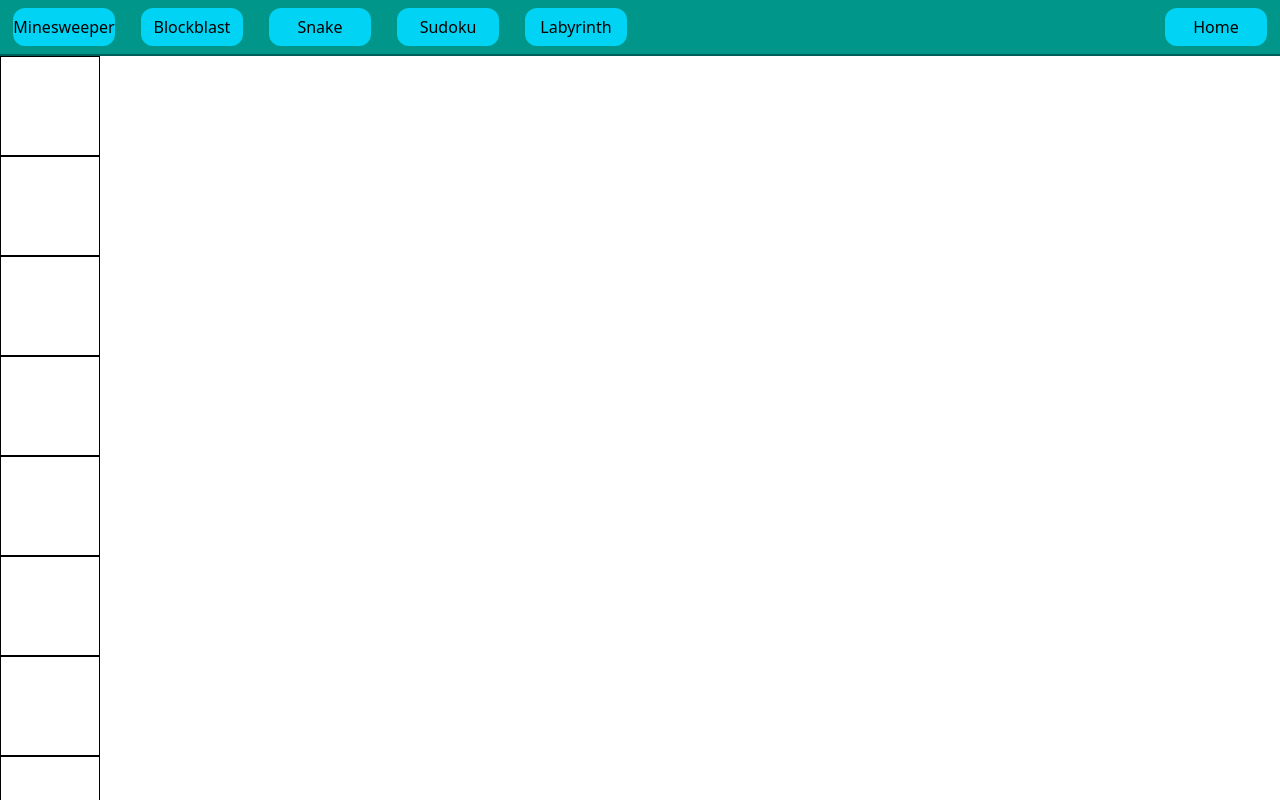
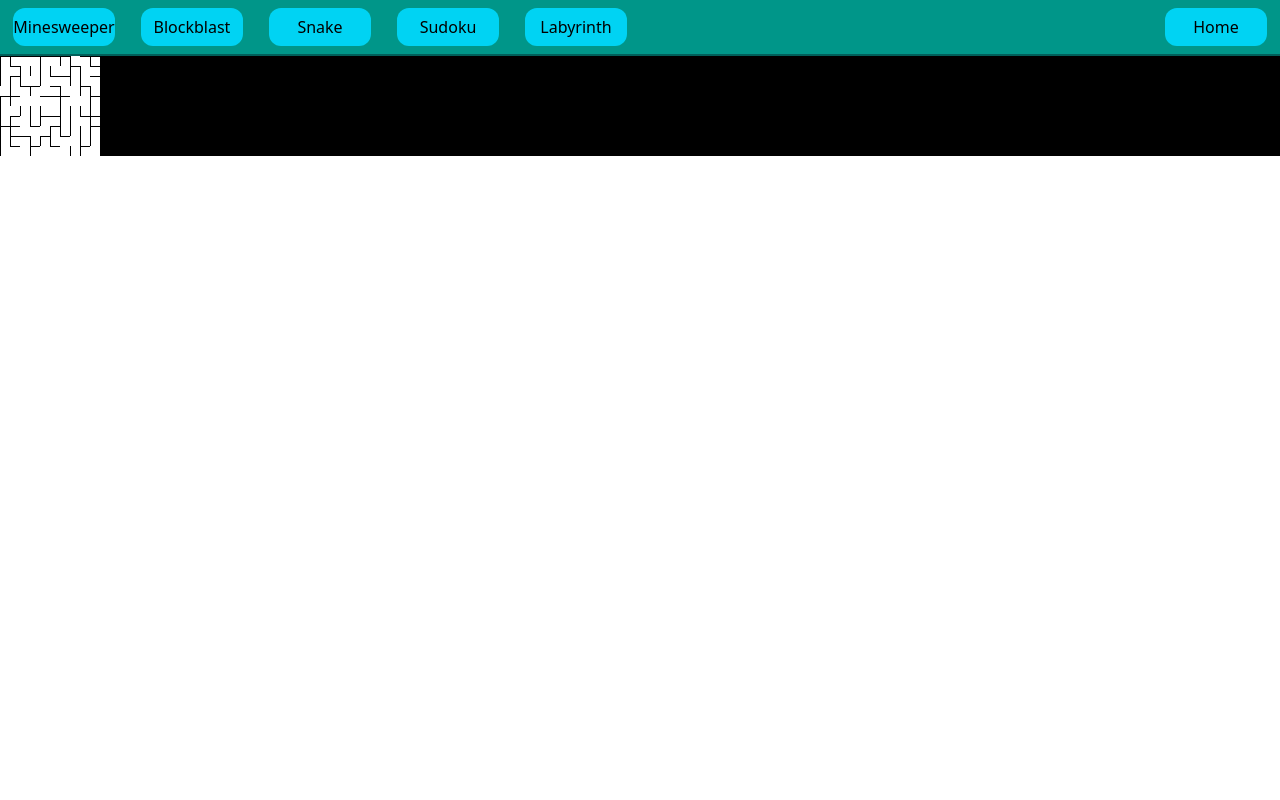
Before and after one commit to hueHelli/GameHub_V2, an Angular app: page /labyrinth in a window 1280 px wide. Shown: the top 800 px of the page. Built offline with nearby package versions, Linux system fonts and the light colour scheme.

Commit message:
Edited labyrinth generation

```diff
--- a/src/app/components/labyrinth/labyrinth-field-component/labyrinth-field-component.html
+++ b/src/app/components/labyrinth/labyrinth-field-component/labyrinth-field-component.html
@@ -1,4 +1,4 @@
-<svg width="100" height="100" xmlns="http://www.w3.org/2000/svg">
+<svg width="10" height="10" xmlns="http://www.w3.org/2000/svg">
   @if (field?.walls?.n == myWall.wall) {
     <line x1="0" y1="0" x2="100" y2="0" style="stroke: black; stroke-width: 2" />
   }
@@ -12,3 +12,15 @@
     <line x1="0" y1="100" x2="0" y2="0" style="stroke: black; stroke-width: 2" />
   }
 </svg>
+<!-- @if (field?.walls?.n == myWall.wall) {
+  N
+}
+@if (field?.walls?.e == myWall.wall) {
+  E
+}
+@if (field?.walls?.s == myWall.wall) {
+  S
+}
+@if (field?.walls?.w == myWall.wall) {
+  W
+} -->
--- a/src/app/components/labyrinth/labyrinth-field-component/labyrinthField.ts
+++ b/src/app/components/labyrinth/labyrinth-field-component/labyrinthField.ts
@@ -26,19 +26,19 @@ export class labyrinthField {
     this.walls = walls;
   }
 
-  setWall(direction: cardinalDirection): void {
+  openWall(direction: cardinalDirection): void {
     switch (direction) {
       case cardinalDirection.n:
-        this.walls.n = wall.wall;
+        this.walls.n = wall.open;
         break;
       case cardinalDirection.e:
-        this.walls.e = wall.wall;
+        this.walls.e = wall.open;
         break;
       case cardinalDirection.s:
-        this.walls.s = wall.wall;
+        this.walls.s = wall.open;
         break;
       case cardinalDirection.w:
-        this.walls.w = wall.wall;
+        this.walls.w = wall.open;
         break;
     }
   }
--- a/src/app/components/labyrinth/labyrinth.html
+++ b/src/app/components/labyrinth/labyrinth.html
@@ -1,8 +1,15 @@
-@for (l of labyrinthFields; track $index) {
-  <app-labyrinth-field-component [field]="l"></app-labyrinth-field-component>
-  <!-- <div class="flex">
-    @for (y of x; track $index) {
-      <app-labyrinth-field [isWall]="y.isWall" [isPlayer]="y.isPlayer"></app-labyrinth-field>
-    }
-  </div> -->
-}
+<div class="bg-black">
+  @if (generated) {
+    <div class="flex flex-row">
+      @for (dx of [].constructor(width); track $index; let x = $index) {
+        <div class="flex flex-col bg-white">
+          @for (dy of [].constructor(height); track $index; let y = $index) {
+            <app-labyrinth-field-component
+              [field]="getFieldAt(x, y)"
+            ></app-labyrinth-field-component>
+          }
+        </div>
+      }
+    </div>
+  }
+</div>
--- a/src/app/components/labyrinth/labyrinth.ts
+++ b/src/app/components/labyrinth/labyrinth.ts
@@ -1,6 +1,10 @@
 import { Component, OnInit } from '@angular/core';
 import { LabyrinthFieldComponent } from './labyrinth-field-component/labyrinth-field-component';
-import { labyrinthField, wall } from './labyrinth-field-component/labyrinthField';
+import {
+  cardinalDirection,
+  labyrinthField,
+  wall,
+} from './labyrinth-field-component/labyrinthField';
 
 @Component({
   selector: 'app-labyrinth',
@@ -12,85 +16,11 @@ export class Labyrinth implements OnInit {
   width: number = 10;
   height: number = 10;
 
+  generated: boolean = false;
+
   labyrinthFields: Array<labyrinthField> = [];
 
   generateLabyrinth(): void {
-    let field: { x: number; y: number } = { x: 0, y: 0 };
-
-    for (let i = 0; i < this.width * this.height; i++) {
-      let oldField = field;
-      field = this.getNewRandomCords(field);
-
-      let wallToOpen = this.getWallFieldToOpen(oldField, field);
-      /* console.log(field); */
-      /* this.labyrinthFields[field.x][field.y].isWall = false;
-      this.labyrinthFields[wallToOpen.x][wallToOpen.y].isWall = false; */
-    }
-  }
-
-  getNewRandomCords(old: { x: number; y: number }): { x: number; y: number } {
-    let newField = { x: old.x, y: old.y };
-
-    /* console.log(old);
-    console.log(direction); */
-
-    do {
-      let direction = Math.floor(Math.random() * 4);
-
-      switch (direction) {
-        case 0:
-          newField.x = old.x + 2;
-          break;
-        case 1:
-          newField.y = old.y + 2;
-          break;
-        case 2:
-          newField.x = old.x - 2;
-          break;
-        case 3:
-          newField.y = old.y - 2;
-          break;
-      }
-      console.log(newField);
-    } while (this.rerollField(newField) /* || this.areFieldTouched(newField) */);
-    /* this.areFieldTouched(newField); */
-    return newField;
-  }
-
-  rerollField(cords: { x: number; y: number }): boolean {
-    console.log(
-      `rerollField: ${cords.x >= this.width || cords.x < 0 || cords.y >= this.height || cords.y < 0}`,
-    );
-    return cords.x >= this.width || cords.x < 0 || cords.y >= this.height || cords.y < 0;
-  }/*
-
-  areFieldTouched(cords: { x: number; y: number }): boolean {
-    console.log(`areFieldTouched: ${!this.labyrinthFields[cords.x][cords.y].isWall}`);
-    return !this.labyrinthFields[cords.x][cords.y].isWall;
-  } */
-
-  getWallFieldToOpen(
-    old: { x: number; y: number },
-    newField: { x: number; y: number },
-  ): { x: number; y: number } {
-    if (old.x == newField.x) {
-      if (old.y < newField.y) {
-        return { x: newField.x, y: newField.y - 1 };
-      } else if (old.y > newField.y) {
-        return { x: newField.x, y: newField.y + 1 };
-      }
-    } else if (old.y == newField.y) {
-      if (old.y < newField.x) {
-        return { x: newField.x - 1, y: newField.y };
-      } else if (old.x > newField.x) {
-        return { x: newField.x + 1, y: newField.y };
-      }
-    }
-
-    return newField;
-  }
-
-  ngOnInit(): void {
     for (let x = 0; x < this.width; x++) {
       for (let y = 0; y < this.height; y++) {
         this.labyrinthFields.push(
@@ -101,6 +31,72 @@ export class Labyrinth implements OnInit {
 
     console.log(this.labyrinthFields);
 
+    for (let field of this.labyrinthFields) {
+      let direction = field.getRandomDirection();
+      field.openWall(direction);
+      this.openWallOnOtherField(field, direction);
+    }
+    /* this.openWallOnOtherField(this.labyrinthFields[0], cardinalDirection.e); */
+
+    console.log(this.labyrinthFields);
+
+    this.generated = true;
+  }
+
+  openWallOnOtherField(field: labyrinthField, direction: cardinalDirection): void {
+    if (!this.existsFieldBehindWall(field, direction)) return;
+
+    switch (direction) {
+      case cardinalDirection.n:
+        console.log(this.getFieldAt(field.x, field.y - 1));
+        this.getFieldAt(field.x, field.y - 1)?.openWall(cardinalDirection.s);
+        break;
+      case cardinalDirection.e:
+        console.log(this.getFieldAt(field.x + 1, field.y));
+        this.getFieldAt(field.x + 1, field.y)?.openWall(cardinalDirection.w);
+        break;
+      case cardinalDirection.s:
+        console.log(this.getFieldAt(field.x, field.y + 1));
+        this.getFieldAt(field.x, field.y + 1)?.openWall(cardinalDirection.n);
+        break;
+      case cardinalDirection.w:
+        console.log(this.getFieldAt(field.x - 1, field.y));
+        this.getFieldAt(field.x - 1, field.y)?.openWall(cardinalDirection.e);
+        break;
+    }
+  }
+
+  existsFieldBehindWall(field: labyrinthField, direction: cardinalDirection): boolean {
+    let x;
+    let y;
+
+    switch (direction) {
+      case cardinalDirection.n:
+        x = field.x;
+        y = field.y - 1;
+        break;
+      case cardinalDirection.e:
+        x = field.x + 1;
+        y = field.y;
+        break;
+      case cardinalDirection.s:
+        x = field.x;
+        y = field.y + 1;
+        break;
+      case cardinalDirection.w:
+        x = field.x - 1;
+        y = field.y;
+        break;
+    }
+
+    return this.getFieldAt(x, y) === undefined ? false : true;
+  }
+
+  getFieldAt(x: number, y: number): labyrinthField | undefined {
+    return this.labyrinthFields.find((f) => f.x === x && f.y === y);
+  }
+
+  ngOnInit(): void {
     /* this.labyrinthFields[5][5].isWall = false;
     this.labyrinthFields[6][6].isWall = false;
     this.labyrinthFields[6][6].isPlayer = true; */
```
